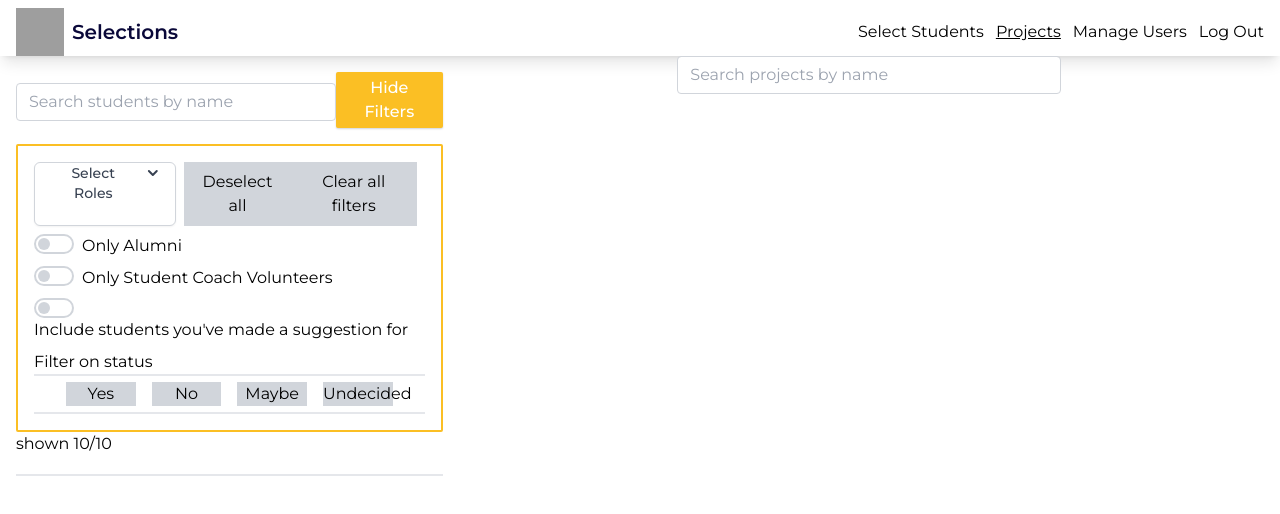
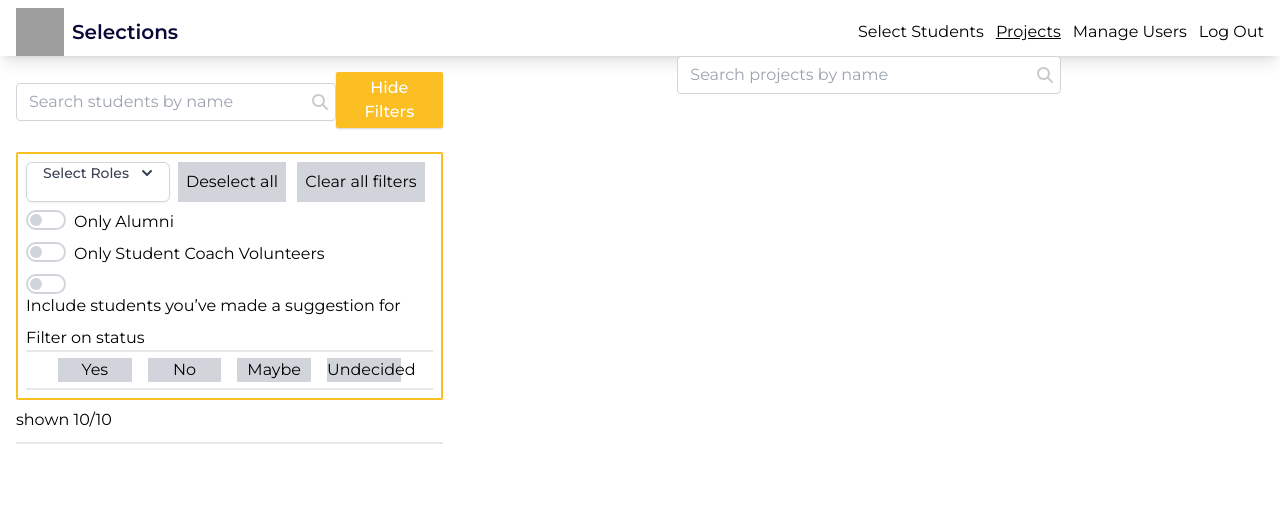
Before and after one commit to SELab-2/OSOC-1, a Next.js app in the folder frontend/: page /projects in a window 1280 px wide. Shown: the top 514 px of the page. Built offline with nearby package versions, Linux system fonts and the light colour scheme; grey boxes are pictures that could not be loaded.

Commit message:
feat: fix some buttons, add some test data

```diff
--- a/frontend/pages/projects.tsx
+++ b/frontend/pages/projects.tsx
@@ -1,5 +1,66 @@
 import type { NextPage } from 'next';
 import Header from '../components/Header';
+import {useState} from "react";
+// import react minimal pie chart
+
+import { FontAwesomeIcon } from "@fortawesome/react-fontawesome";
+import { faMagnifyingGlass } from "@fortawesome/free-solid-svg-icons";
+const magnifying_glass = <FontAwesomeIcon icon={faMagnifyingGlass} />;
+// const eyeSlash = <FontAwesomeIcon icon={faEyeSlash} />;
+// <FontAwesomeIcon icon="fa-thin fa-magnifying-glass" />
+
+// Temporary fake data to test with
+const students = [
+  {
+    id: '1',
+    firstName: 'FNaam1',
+    lastName: 'LNaam1',
+    status: 'Undecided',
+    statusSuggestions: [
+      {
+        coachId: '100',
+        status: 'Yes',
+        motivation: 'Dit is een motivatie voor yes'
+      },
+      {
+        coachId: '101',
+        status: 'Yes',
+        motivation: 'Dit is een motivatie voor yes'
+      },
+      {
+        coachId: '102',
+        status: 'No',
+        motivation: 'Dit is een motivatie voor no'
+      }
+    ],
+    alumn: true
+  },
+  {
+    id: '2',
+    firstName: 'FNaam2',
+    lastName: 'LNaam2',
+    status: 'Undecided',
+    statusSuggestions: [
+      {
+        coachId: '100',
+        status: 'Maybe',
+        motivation: 'Dit is een motivatie voor maybe'
+      },
+      {
+        coachId: '101',
+        status: 'Yes',
+        motivation: 'Dit is een motivatie voor yes'
+      },
+      {
+        coachId: '102',
+        status: 'No',
+        motivation: 'Dit is een motivatie voor no'
+      }
+    ],
+    alumn: false
+  }
+]
+
 
 // Header
 //
@@ -16,6 +77,7 @@ import Header from '../components/Header';
 //          assigned people list
 
 const Projects: NextPage = () => {
+  const [showFilter, setShowFilter] = useState(true);
   return (
     <div className="flex min-h-screen flex-col items-center py-2">
       <Header />
@@ -27,7 +89,7 @@ const Projects: NextPage = () => {
           <div className="flex w-full flex-row items-center">
             {/* The students searchbar */}
             <div className="justify-left flex w-3/4">
-              <div className="mb-3 xl:w-96">
+              <div className="relative mb-3 xl:w-96">
                 <input
                   type="search"
                   className="
@@ -50,6 +112,11 @@ const Projects: NextPage = () => {
                   id="StudentsSearch"
                   placeholder="Search students by name"
                 />
+                {/* TODO add actual onclick search */}
+                <i
+                    className="absolute bottom-1.5 right-2 opacity-20"
+                    // onClick={() => }
+                >{magnifying_glass}</i>
               </div>
             </div>
 
@@ -57,13 +124,14 @@ const Projects: NextPage = () => {
             <button
               className="justify-right w-1/4 rounded-sm bg-amber-400 px-4 py-1 font-medium text-white shadow-sm shadow-gray-300 lg:mb-4"
               type="submit"
+              onClick={() => setShowFilter(!showFilter)}
             >
               Hide Filters
             </button>
           </div>
 
           {/* Holds the filter controls */}
-          <div className="flex w-full flex-col rounded-sm border-2 border-amber-400 p-4">
+          <div className={`flex w-full flex-col rounded-sm border-2 border-amber-400 ${showFilter ? 'h-auto visible p-2 my-2' : 'h-0 invisible p-0 my-0'}`}>
             {/* holds drowndown, deselect all, clear all filters */}
             <div className="flex w-full flex-row justify-between">
               <div className="flex flex-row justify-items-center">
@@ -127,7 +195,7 @@ const Projects: NextPage = () => {
                          className="toggle-checkbox absolute w-3 h-3 rounded-full bg-gray-300 appearance-none cursor-pointer m-1"/>
                   <label htmlFor="toggleSuggested" className="toggle-label block overflow-hidden h-5 rounded-full bg-white border-2 border-gray-300 cursor-pointer"/>
                 </div>
-                <label htmlFor="toggleSuggested" className="">Include students you've made a suggestion for</label>
+                <label htmlFor="toggleSuggested" className="">Include students you&rsquo;ve made a suggestion for</label>
               </div>
             </div>
 
@@ -147,7 +215,7 @@ const Projects: NextPage = () => {
           {/* TODO add something real for x/y shown */}
           <p>shown 10/10</p>
 
-          <div className="my-4 h-1 w-full border-b-2" />
+          <div className="my-2 h-1 w-full border-b-2" />
 
           {/* TODO here should be the student tiles */}
         </section>
@@ -156,7 +224,7 @@ const Projects: NextPage = () => {
         <section className="w-2/3 flex-initial">
           {/* This is the projects searchbar */}
           <div className="flex justify-center">
-            <div className="mb-3 xl:w-96">
+            <div className="relative mb-3 xl:w-96">
               <input
                 type="search"
                 className="
@@ -179,6 +247,11 @@ const Projects: NextPage = () => {
                 id="ProjectsSearch"
                 placeholder="Search projects by name"
               />
+              {/* TODO add actual onclick search */}
+              <i
+                  className="absolute bottom-1.5 right-2 opacity-20"
+                  // onClick={() => }
+              >{magnifying_glass}</i>
             </div>
           </div>
 
```
